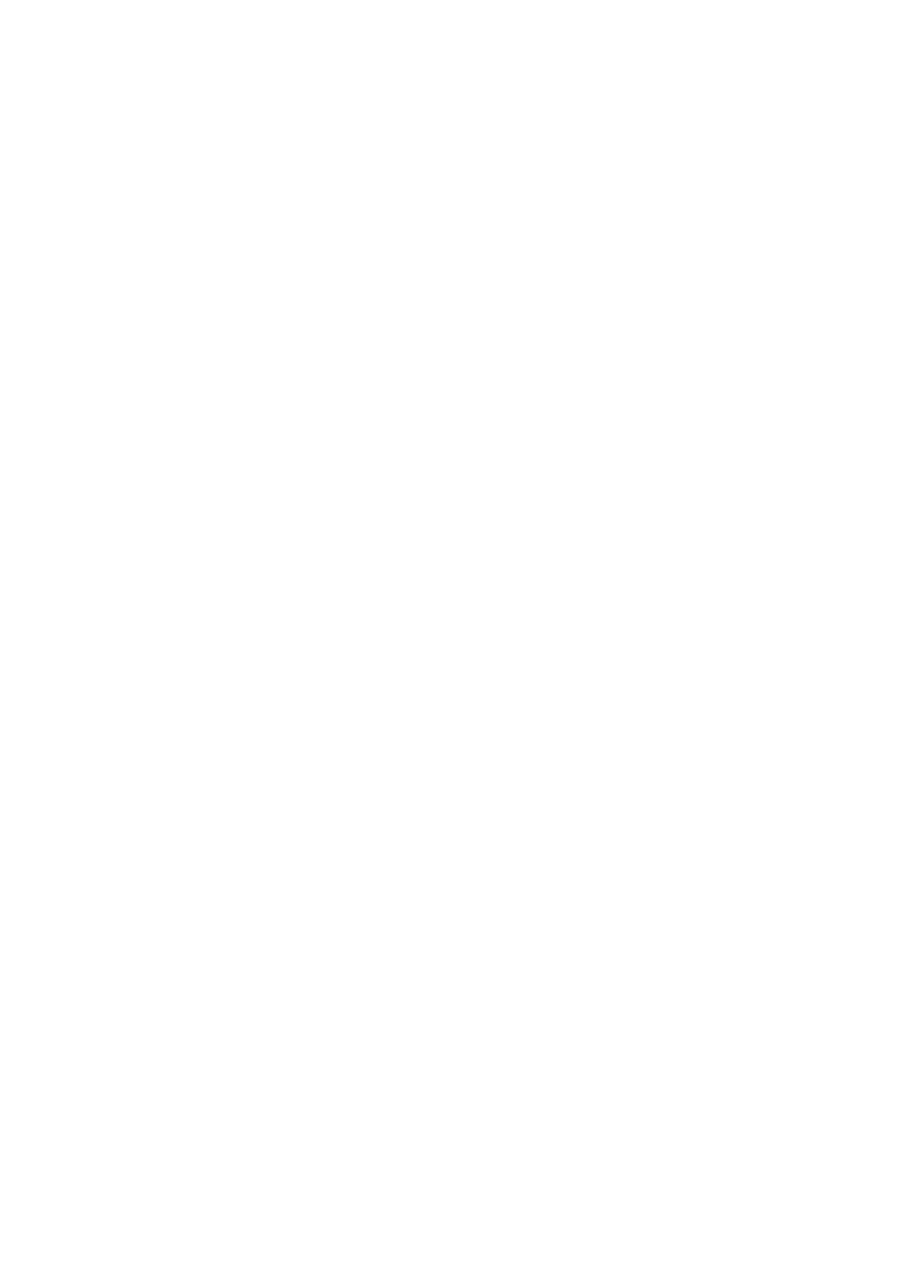
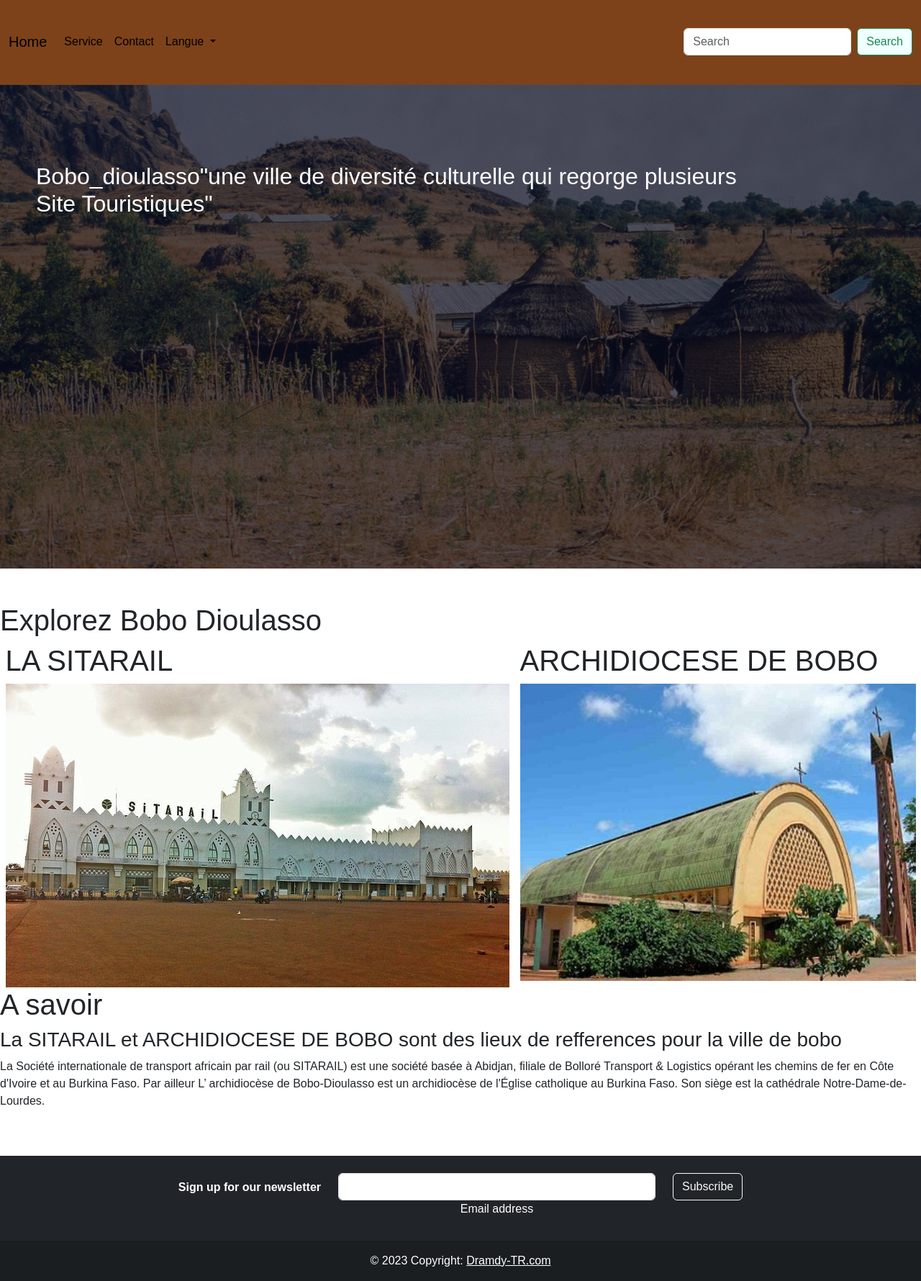
Before and after one commit to traoredramane/Tp27_TRAORE_DRAMANE, a PHP site: page / in a window 1280 px wide. Before the commit the page is empty. Shown: the whole page at 72% size. Before the commit the page ends 800 px from the top, so only its background shows below. Run offline with PHP 8.4, Linux system fonts and the light colour scheme.

Commit message:
en cours

```diff
--- a/footer.php
+++ b/footer.php
@@ -0,0 +1,51 @@
+
+
+<footer class="bg-dark text-center text-white">
+  <!-- Grid container -->
+  <div class="container p-4 pb-0">
+    <!-- Section: Form -->
+    <section class="">
+      <form action="">
+        <!--Grid row-->
+        <div class="row d-flex justify-content-center">
+          <!--Grid column-->
+          <div class="col-auto">
+            <p class="pt-2">
+              <strong>Sign up for our newsletter</strong>
+            </p>
+          </div>
+          <!--Grid column-->
+
+          <!--Grid column-->
+          <div class="col-md-5 col-12">
+            <!-- Email input -->
+            <div class="form-outline form-white mb-4">
+              <input type="email" id="form5Example29" class="form-control" />
+              <label class="form-label" for="form5Example29">Email address</label>
+            </div>
+          </div>
+          <!--Grid column-->
+
+          <!--Grid column-->
+          <div class="col-auto">
+            <!-- Submit button -->
+            <button type="submit" class="btn btn-outline-light mb-4">
+              Subscribe
+            </button>
+          </div>
+          <!--Grid column-->
+        </div>
+        <!--Grid row-->
+      </form>
+    </section>
+    <!-- Section: Form -->
+  </div>
+  <!-- Grid container -->
+
+  <!-- Copyright -->
+  <div class="text-center p-3" style="background-color: rgba(0, 0, 0, 0.2);">
+    © 2023 Copyright:
+    <a class="text-white" href="https://mdbootstrap.com/">Dramdy-TR.com</a>
+  </div>
+  <!-- Copyright -->
+</footer>
--- a/index.php
+++ b/index.php
@@ -1,17 +1,67 @@
-
 <?php
 try
 {
-// On se connecte à MySQL
-$bdd = new PDO('mysql:host=localhost;dbname=dramane', 'root', '');
+$bdd = new PDO('mysql:host=localhost;dbname=fare', 'root', '');
 }
 catch(Exception $e)
 {
-// En cas d'erreur, on affiche un message et on arrête tout
 die('Erreur : '.$e->getMessage());
 }
 ?>
 
-<?php
-include("nav.php")
-?>
+
+<!DOCTYPE html>
+<html lang="en">
+<head>
+    <meta charset="UTF-8">
+    <meta name="viewport" content="width=device-width, initial-scale=1.0">
+    <title>Document</title>
+    <link rel="stylesheet" href="style.css">
+
+    <link href="https://cdn.jsdelivr.net/npm/bootstrap@5.3.1/dist/css/bootstrap.min.css" rel="stylesheet" integrity="sha384-4bw+/aepP/YC94hEpVNVgiZdgIC5+VKNBQNGCHeKRQN+PtmoHDEXuppvnDJzQIu9" crossorigin="anonymous">
+    <script src="https://cdn.jsdelivr.net/npm/bootstrap@5.3.1/dist/js/bootstrap.bundle.min.js" integrity="sha384-HwwvtgBNo3bZJJLYd8oVXjrBZt8cqVSpeBNS5n7C8IVInixGAoxmnlMuBnhbgrkm" crossorigin="anonymous"></script>
+
+    <link rel="stylesheet" href="https://cdnjs.cloudflare.com/ajax/libs/font-awesome/6.4.2/css/all.min.css" integrity="sha512-z3gLpd7yknf1YoNbCzqRKc4qyor8gaKU1qmn+CShxbuBusANI9QpRohGBreCFkKxLhei6S9CQXFEbbKuqLg0DA==" crossorigin="anonymous" referrerpolicy="no-referrer" />
+
+
+
+</head>
+<body>
+
+<?php include("nav.php") ?>
+
+  <section class="explo">
+
+  <h1>Explorez Bobo Dioulasso</h1>
+  <div class="rows ex">
+
+<div class="explo-col">
+<h1>LA SITARAIL</h1>
+<img src="R.jpg" alt="">
+</div>
+
+<div class="explo-col ex1">
+<h1>ARCHIDIOCESE DE BOBO </h1>
+<img src="eglise.jpg" alt="">
+
+</div>
+
+  </div>
+
+
+  <div>
+  <h1>A savoir</h1>
+  <h3>La SITARAIL et ARCHIDIOCESE DE BOBO sont des lieux de refferences pour la ville de bobo</h3>
+  <P>La Société internationale de transport africain par rail (ou SITARAIL) est une société basée à Abidjan, filiale de Bolloré Transport & Logistics opérant les chemins de fer en Côte d'Ivoire et au Burkina Faso. Par ailleur L’ archidiocèse de Bobo-Dioulasso est un archidiocèse de l'Église catholique au Burkina Faso. Son siège est la cathédrale Notre-Dame-de-Lourdes.</P>
+  </div>
+  </section><br><br>
+
+
+
+
+
+
+</body>
+</html>
+
+<?php include("footer.php") ?>
--- a/nav.php
+++ b/nav.php
@@ -1,12 +1,48 @@
-<!DOCTYPE html>
-<html lang="en">
-<head>
-    <meta charset="UTF-8">
-    <meta name="viewport" content="width=device-width, initial-scale=1.0">
-    <title>Document</title>
-    <link rel="stylesheet" href="style.css">
-</head>
-<body>
+<header>
 
-</body>
-</html>
+
+<nav class="navbar navbar-expand-lg navbar-light ">
+  <div class="container-fluid na">
+    <a class="navbar-brand" href="#">Home</a>
+    <button class="navbar-toggler" type="button" data-bs-toggle="collapse" data-bs-target="#navbarScroll" aria-controls="navbarScroll" aria-expanded="false" aria-label="Toggle navigation">
+      <span class="navbar-toggler-icon"></span>
+    </button>
+    <div class="collapse navbar-collapse" id="navbarScroll">
+      <ul class="navbar-nav me-auto my-2 my-lg-0 navbar-nav-scroll" style="--bs-scroll-height: 100px;">
+
+
+      <li class="nav-item">
+          <a class="nav-link" href="#">Service</a>
+        </li>
+
+        <li class="nav-item">
+          <a class="nav-link" href="#">Contact</a>
+        </li>
+        <li class="nav-item dropdown">
+          <a class="nav-link dropdown-toggle" href="#" id="navbarScrollingDropdown" role="button" data-bs-toggle="dropdown" aria-expanded="false">
+            Langue
+          </a>
+          <ul class="dropdown-menu" aria-labelledby="navbarScrollingDropdown">
+            <li><a class="dropdown-item" href="#">Dioula</a></li>
+            <li><a class="dropdown-item" href="#">Moorée</a></li>
+            <li><a class="dropdown-item" href="#">Peulh</a></li>
+            <li><hr class="dropdown-divider"></li>
+            <li><a class="dropdown-item" href="#">Something else here</a></li>
+          </ul>
+        </li>
+
+      </ul>
+      <form class="d-flex">
+        <input class="form-control me-2" type="search" placeholder="Search" aria-label="Search">
+        <button class="btn btn-outline-success" type="submit">Search</button>
+      </form>
+    </div>
+  </div>
+</nav>
+
+<div class="bo">
+<h2>Bobo_dioulasso"une ville de diversité culturelle qui regorge plusieurs <br> Site Touristiques"</h2>
+
+</div>
+
+</header><br><br>
--- a/style.css
+++ b/style.css
@@ -0,0 +1,47 @@
+*{
+    margin: 0;
+    padding: 0;
+    font-family: 'Poppins', sans-serif;
+}
+header {
+    margin-top: -10px;
+    min-height: 100vh;
+    width: 100%;
+    background-image: linear-gradient(rgba(4,9,30,0.7),rgba(4,9,30,0.7)),url(nave.jpg);
+    background-position: center;
+    background-size: cover;
+    position:  relative;
+}
+.na{
+    background-color: rgb(125, 66, 25);
+    height: 15vh;
+
+}
+
+.na button{
+    background-color: azure;
+}
+.na a{
+    color: black
+}
+
+
+.na {
+
+}
+
+.bo h2{
+    padding-top: 100px;
+    color: white;
+    padding-left: 50px;
+}
+
+/* partie exploration */
+
+.ex{
+    display: flex;
+    justify-content: space-around;
+}
+.ex1 img{
+    width: 550px;
+}
```
Also changed, not shown: OIP.jpg (added), R.jpg (added), dankan.jpg (added), eglise.jpg (added), hipo.jpg (added), nave.jpg (added), oberge.jpg (added).
